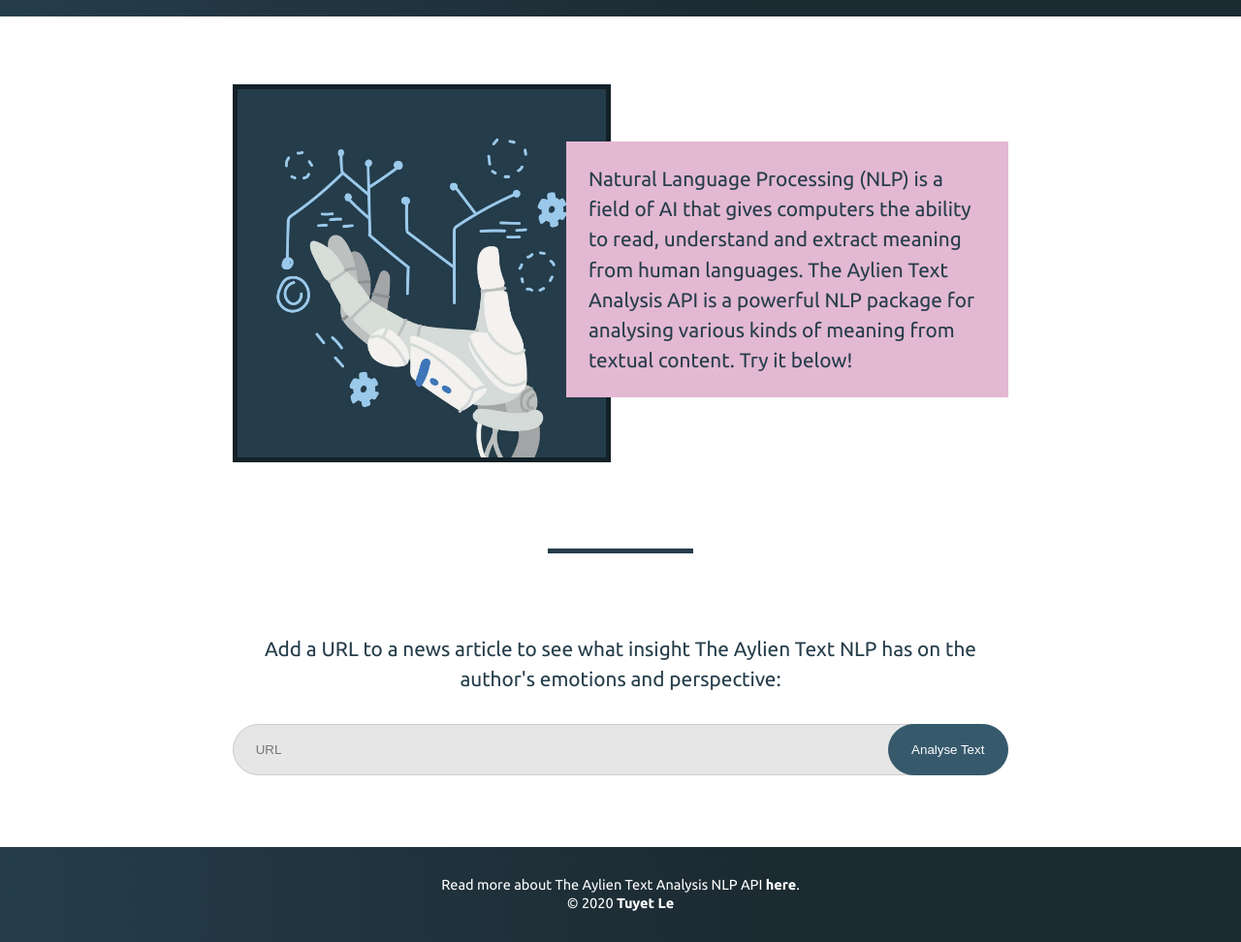
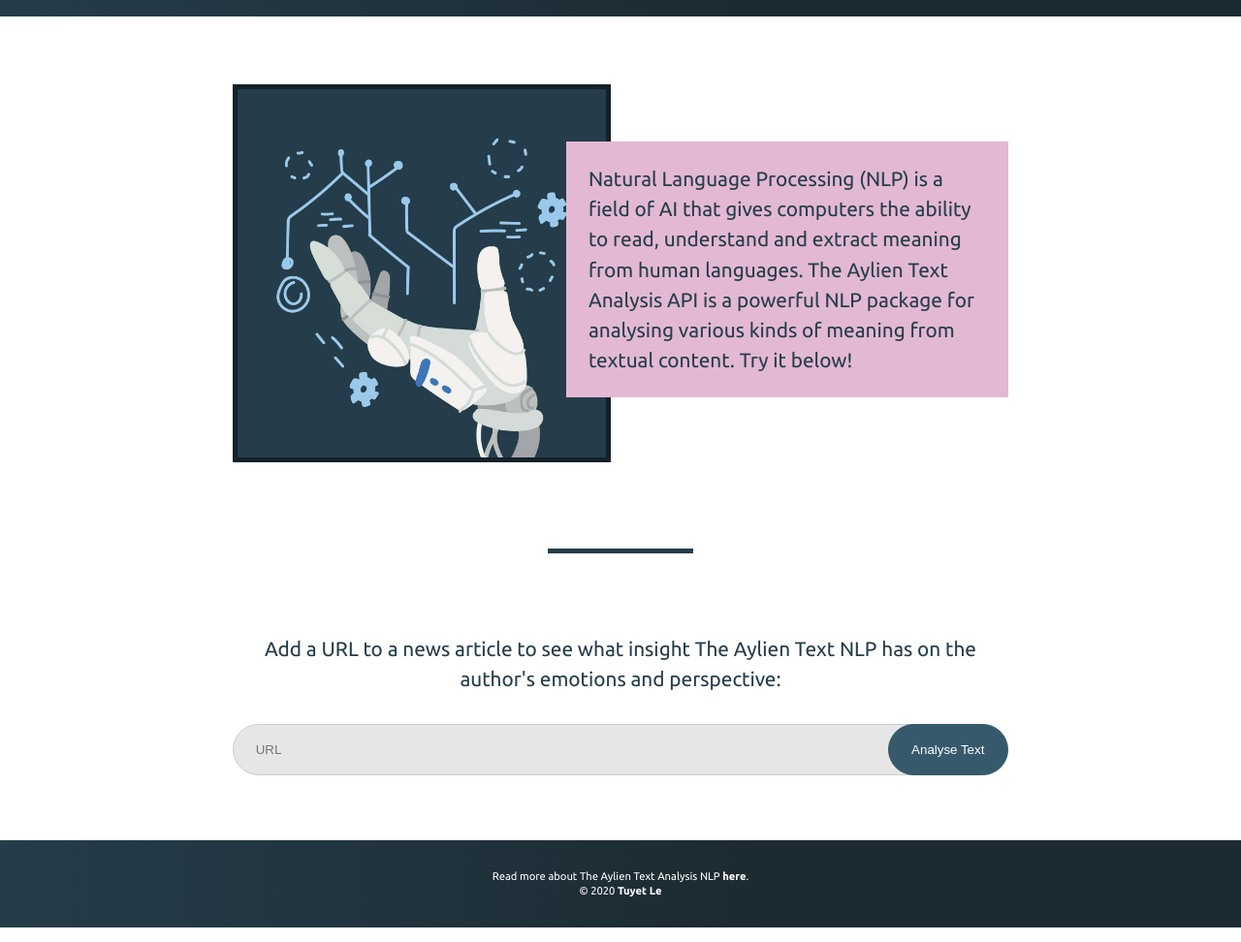
Before and after one commit to toowee-le/natural-language-processing-app, a website built with webpack: page src/client/views/index.html in a window 1280 px wide. Shown: the part 99-1071 px from the top of the page at 97% size. Built offline with nearby package versions, Linux system fonts and the light colour scheme.

Commit message:
fix footer font size

```diff
--- a/src/client/styles/footer.scss
+++ b/src/client/styles/footer.scss
@@ -4,7 +4,7 @@
     text-align: center;
     padding: 30px;
     margin-top: 2em;
-    font-size: .7em;
+    font-size: .7rem;
     background: linear-gradient(90deg, rgba(37,61,74,1) 0%, rgba(28,42,50,1) 61%);
     color: #FFF;
 
--- a/src/client/styles/resets.scss
+++ b/src/client/styles/resets.scss
@@ -17,7 +17,7 @@
 fieldset, form, label, legend,
 table, caption, tbody, tfoot, thead, tr, th, td,
 article, aside, canvas, details, embed,
-figure, figcaption, footer, header, hgroup,
+figure, figcaption, header, hgroup,
 menu, nav, output, ruby, summary,
 time, mark, audio, video {
 	margin: 0;
--- a/src/client/views/index.html
+++ b/src/client/views/index.html
@@ -39,7 +39,7 @@
         </main>
 
         <footer>
-            <p>Read more about The Aylien Text Analysis NLP API <a href="https://aylien.com/" target="_blank">here</a>.</p>
+            <p>Read more about The Aylien Text Analysis NLP <a href="https://aylien.com/" target="_blank">here</a>.</p>
             <p>&copy; 2020 <a href="https://github.com/toowee-le" target="_blank">Tuyet Le</a></p>
         </footer>
 
```
